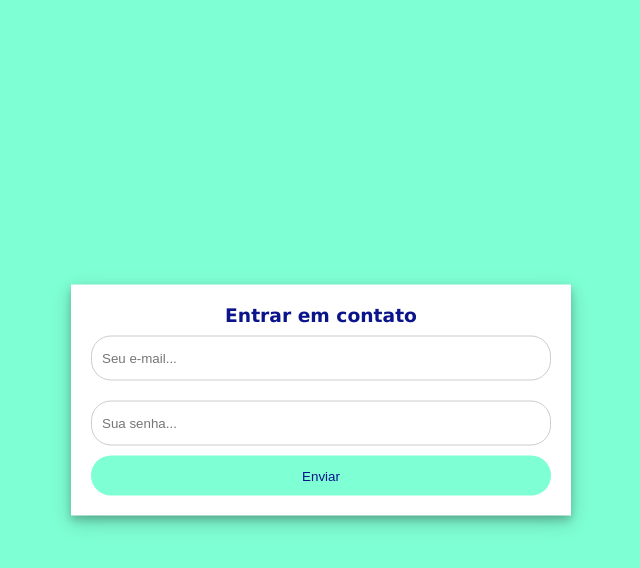
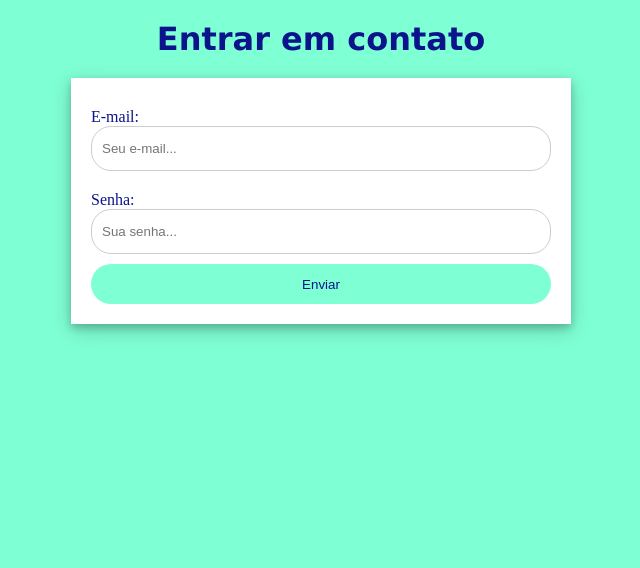
Before and after one commit to jaoalmirante/ResponsiveLoginScreen1, a plain HTML site: page index.html in a window 1280 px wide. Shown: the whole page, without its empty margins (319-959 px from the left). Drawn offline with Linux system fonts and the light colour scheme.

Commit message:
Adicionando semântica
Adicionando semântica e melhorando a estrutura do código

```diff
--- a/index.html
+++ b/index.html
@@ -4,15 +4,23 @@
     <meta charset="UTF-8">
     <meta http-equiv="X-UA-Compatible" content="IE=edge">
     <meta name="viewport" content="width=device-width, initial-scale=1.0">
-    <title>Document</title>
+    <title>Login</title>
     <link rel="stylesheet" href="style.css">
 </head>
-    <body>
+<body>
+    <header>
+        <h1>Entrar em contato</h1>
+    </header>
+    <main>
         <form>
-            <h3>Entrar em contato</h3>
-            <input id= "email" type="text" name="email" placeholder="Seu e-mail..."/>
-            <input type="password" name="senha" placeholder="Sua senha..."/>
-            <input type="submit" name="acao" value="Enviar"/>
+            <label for="email">E-mail:</label>
+            <input id="email" type="email" name="email" placeholder="Seu e-mail..." required>
+
+            <label for="password">Senha:</label>
+            <input id="password" type="password" name="senha" placeholder="Sua senha..." required>
+
+            <input type="submit" value="Enviar">
         </form>
-    </body>
+    </main>
+</body>
 </html>
--- a/style.css
+++ b/style.css
@@ -1,54 +1,63 @@
-*{margin: 0; padding: 0; box-sizing: border-box;}
-body{
+* {
+  margin: 0;
+  padding: 0;
+  box-sizing: border-box;
+}
+
+body {
   background-color: aquamarine;
 }
 
-form{
-  background-color: white;
+header {
+  text-align: center;
+  padding: 20px;
+  color: rgb(11, 20, 138);
+  font-family: 'Lucida Sans', 'Lucida Sans Regular', 'Lucida Grande', 'Lucida Sans Unicode', Geneva, Verdana, sans-serif;
+}
+
+main {
   max-width: 500px;
   width: 70%;
+  margin: 0 auto;
   padding: 20px;
-  position: absolute;
-  left: 50%;
-  top: 50%;
-  transform: translate(-50%, -50%);
   box-shadow: 0 4px 8px 0 rgba(0, 0, 0, 0.2), 0 6px 20px 0 rgba(0, 0, 0, 0.19);
+  background-color: white;
+}
 
+form {
+  display: flex;
+  flex-direction: column;
 }
-form h3{
-  text-align: center;
+
+label {
+  margin-top: 10px;
   color: rgb(11, 20, 138);
-  font-family: 'Lucida Sans',
-  'Lucida Sans Regular',
-  'Lucida Grande',
-  'Lucida Sans Unicode',
-  Geneva, Verdana, sans-serif;
 }
-form input[type=text],
-form input[type=password]{
-  width: 100%;
+
+input[type="email"],
+input[type="password"] {
   height: 45px;
   border-radius: 20px;
   border: 1px solid #ccc;
-  padding-left: 10px;
-  margin: 10px 0;
+  padding: 0 10px;
+  margin-bottom: 10px;
 }
-form input[type=submit]{
-  width: 100%;
+
+input[type="submit"] {
   height: 40px;
   cursor: pointer;
   background: aquamarine;
   color: rgb(11, 20, 138);
   border: 0;
   border-radius: 20px;
-  transition: 1s;
+  transition: background-color 1s;
 }
-form input[type=submit]:hover{
+
+input[type="submit"]:hover {
   background-color: rgb(104, 187, 159);
 }
-form input[type=text]:focus{
-  outline: 0;
+
+input[type="email"]:focus,
+input[type="password"]:focus {
+  outline: none;
 }
-form input[type=password]:focus{
-  outline: 0;
-}
```
